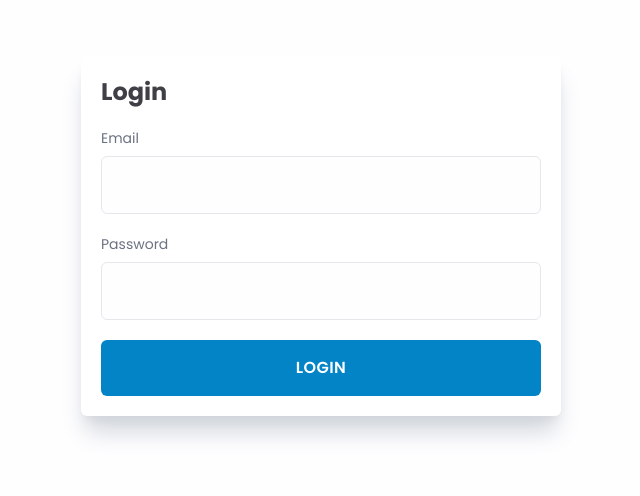
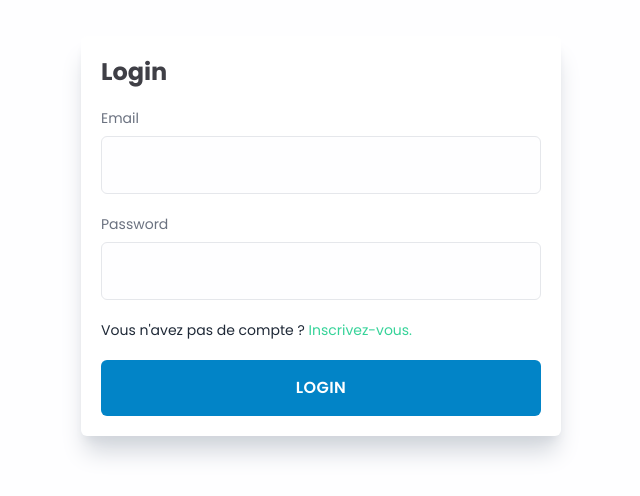
Before and after one commit to loqman1235/essencia_admin_client, a React (Vite) app: page /login in a window 1280 px wide. Shown: the part 164-660 px from the top of the page, without its empty margins (319-959 px from the left). Built offline with nearby package versions, Linux system fonts and the light colour scheme.

Commit message:
added register link

```diff
--- a/src/pages/LoginPage.jsx
+++ b/src/pages/LoginPage.jsx
@@ -1,5 +1,6 @@
 import { useContext } from "react";
 import { AuthContext } from "../context/AuthContext";
+import { Link } from "react-router-dom";
 
 const LoginPage = () => {
   const { login, inputs, setInputs, loginErrors, errorMessage } =
@@ -59,6 +60,14 @@ const LoginPage = () => {
               <span className="text-red-600 text-sm">{errorMessage}</span>
             )}
           </div>
+          <div className="mb-5 text-sm">
+            <p>
+              Vous n'avez pas de compte ?{" "}
+              <Link to="/register" className="text-success">
+                Inscrivez-vous.
+              </Link>
+            </p>
+          </div>
           <button className="w-full bg-sky-600 uppercase tracking-wide text-white flex items-center justify-center rounded-md p-4 font-semibold">
             Login
           </button>
```
